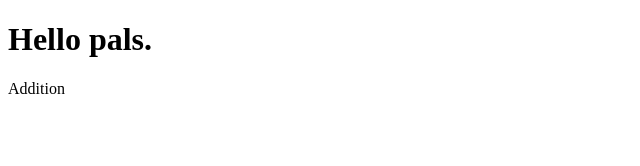
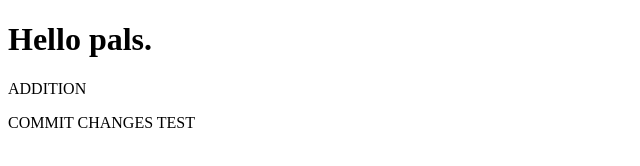
Before and after one commit to Zestychalk/zestychalk_website, a plain HTML site: page index.html in a window 1280 px wide. Shown: the whole page, without its empty margins (0-640 px from the left). Drawn offline with Linux system fonts and the light colour scheme.

Commit message:
Test server

```diff
--- a/index.html
+++ b/index.html
@@ -9,6 +9,7 @@
 </head>
 <body>
 <h1>Hello pals.</h1>
-<body>Addition</body>
+<p>ADDITION</p>
+<p>COMMIT CHANGES TEST</p>
 </body>
 </html>
```
